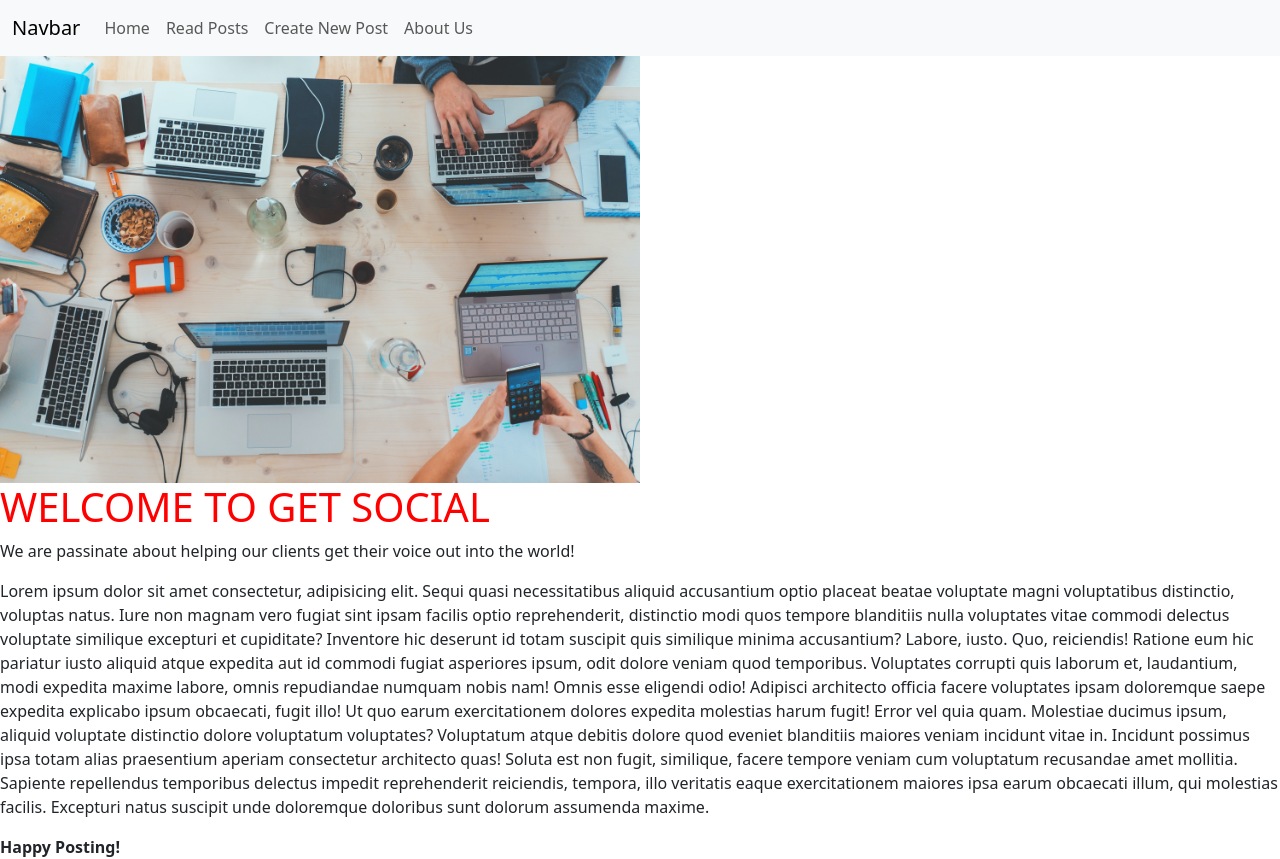
After one commit to SamanthaRoman/mb, a Django app: page /about/ in a window 1280 px wide. The commit adds this page. Run offline with Django 4.2, Linux system fonts and the light colour scheme.

Commit message:
about and home page plus a little css

```diff
--- a/config/urls.py
+++ b/config/urls.py
@@ -20,5 +20,5 @@ from django.urls import include, path   # Step1 to adding a url. add include
 urlpatterns = [
     path('admin/', admin.site.urls),
     path('posts/', include('posts.urls')),  # step2 make the path that will now be controlled by the posts.urls.py file.
-
+    path('', include('pages.urls')),
 ]
--- /dev/null
+++ b/pages/urls.py
@@ -0,0 +1,7 @@
+from django.urls import path
+from .views import HomePageView, AboutPageView
+
+urlpatterns = [
+    path("", HomePageView.as_view(), name="home"),
+    path("about/", AboutPageView.as_view(), name="about"),
+]
--- a/pages/views.py
+++ b/pages/views.py
@@ -1,3 +1,8 @@
 from django.shortcuts import render
+from django.views.generic import TemplateView
 
-# Create your views here.
+class HomePageView(TemplateView):
+    template_name = "pages/home.html"
+
+class AboutPageView(TemplateView):
+    template_name = "pages/about.html"
--- a/posts/models.py
+++ b/posts/models.py
@@ -12,5 +12,5 @@ class Post(models.Model):                           # inheritance
     def __str__(self):  # peramter is self always in python and must return a string
         return self.title
 
-    def get_absolute_url(self):
+    def get_absolute_url(self): #catch all the urls
         return reverse("detail", args=[self.id])
--- a/posts/views.py
+++ b/posts/views.py
@@ -1,4 +1,4 @@
-from django.views.generic import ListView, CreateView, DetailView       # list view represents a scan and returns multiple records from a database tabel
+from django.views.generic import ListView, CreateView, DetailView     # list view represents a scan and returns multiple records from a database tabel
 from .models import Post
 
 # vanilla use of list view of all the records in a python list called (the name of your model plus _list)
--- /dev/null
+++ b/static/css/base.css
@@ -0,0 +1,3 @@
+h1 {
+    color: red;
+}
--- a/templates/base.html
+++ b/templates/base.html
@@ -1,3 +1,4 @@
+{% load static %}
 <!DOCTYPE html>
 <html lang="en">
 
@@ -6,6 +7,7 @@
     <meta name="viewport" content="width=device-width, initial-scale=1.0">
     <link href="https://cdn.jsdelivr.net/npm/bootstrap@5.3.2/dist/css/bootstrap.min.css" rel="stylesheet"
         integrity="sha384-T3c6CoIi6uLrA9TneNEoa7RxnatzjcDSCmG1MXxSR1GAsXEV/Dwwykc2MPK8M2HN" crossorigin="anonymous">
+    <link rel="stylesheet" href="{% static 'css/base.css' %}">
     <title>{% block title %}{% endblock title %}</title>
 </head>
 
@@ -19,10 +21,10 @@
             </button>
             <div class="collapse navbar-collapse" id="navbarNavAltMarkup">
                 <div class="navbar-nav">
-                    <a class="nav-link active" aria-current="page" href="#">Home</a>
+                    <a class="nav-link" href="{% url 'home' %}">Home</a>
                     <a class="nav-link" href="{% url 'list' %}">Read Posts</a>
                     <a class="nav-link" href="{% url 'new' %}">Create New Post</a>
-                    <a class="nav-link disabled" aria-disabled="true">Disabled</a>
+                    <a class="nav-link" href="{% url 'about' %}">About Us</a>
                 </div>
             </div>
         </div>
--- /dev/null
+++ b/templates/pages/about.html
@@ -0,0 +1,26 @@
+{% extends 'base.html' %}
+{% load static %}
+
+{% block title %}About{% endblock title %}
+
+{% block content %}
+<img src="{% static 'img/company.jpg' %}" style="width: 50%;">
+<h1>WELCOME TO GET SOCIAL</h1>
+<p>We are passinate about helping our clients get their voice out into the world!</p>
+<p>Lorem ipsum dolor sit amet consectetur, adipisicing elit. Sequi quasi necessitatibus aliquid accusantium optio
+    placeat beatae voluptate magni voluptatibus distinctio, voluptas natus. Iure non magnam vero fugiat sint ipsam
+    facilis optio reprehenderit, distinctio modi quos tempore blanditiis nulla voluptates vitae commodi delectus
+    voluptate similique excepturi et cupiditate? Inventore hic deserunt id totam suscipit quis similique minima
+    accusantium? Labore, iusto. Quo, reiciendis! Ratione eum hic pariatur iusto aliquid atque expedita aut id commodi
+    fugiat asperiores ipsum, odit dolore veniam quod temporibus. Voluptates corrupti quis laborum et, laudantium, modi
+    expedita maxime labore, omnis repudiandae numquam nobis nam! Omnis esse eligendi odio! Adipisci architecto officia
+    facere voluptates ipsam doloremque saepe expedita explicabo ipsum obcaecati, fugit illo! Ut quo earum exercitationem
+    dolores expedita molestias harum fugit! Error vel quia quam. Molestiae ducimus ipsum, aliquid voluptate distinctio
+    dolore voluptatum voluptates? Voluptatum atque debitis dolore quod eveniet blanditiis maiores veniam incidunt vitae
+    in. Incidunt possimus ipsa totam alias praesentium aperiam consectetur architecto quas! Soluta est non fugit,
+    similique, facere tempore veniam cum voluptatum recusandae amet mollitia. Sapiente repellendus temporibus delectus
+    impedit reprehenderit reiciendis, tempora, illo veritatis eaque exercitationem maiores ipsa earum obcaecati illum,
+    qui molestias facilis. Excepturi natus suscipit unde doloremque doloribus sunt dolorum assumenda maxime.</p>
+<b>Happy Posting!</b>
+
+{% endblock content %}
```
Also changed, not shown: templates/pages/home.html (added, +12 -0 lines), static/img/company.jpg (added), 1 other file.
